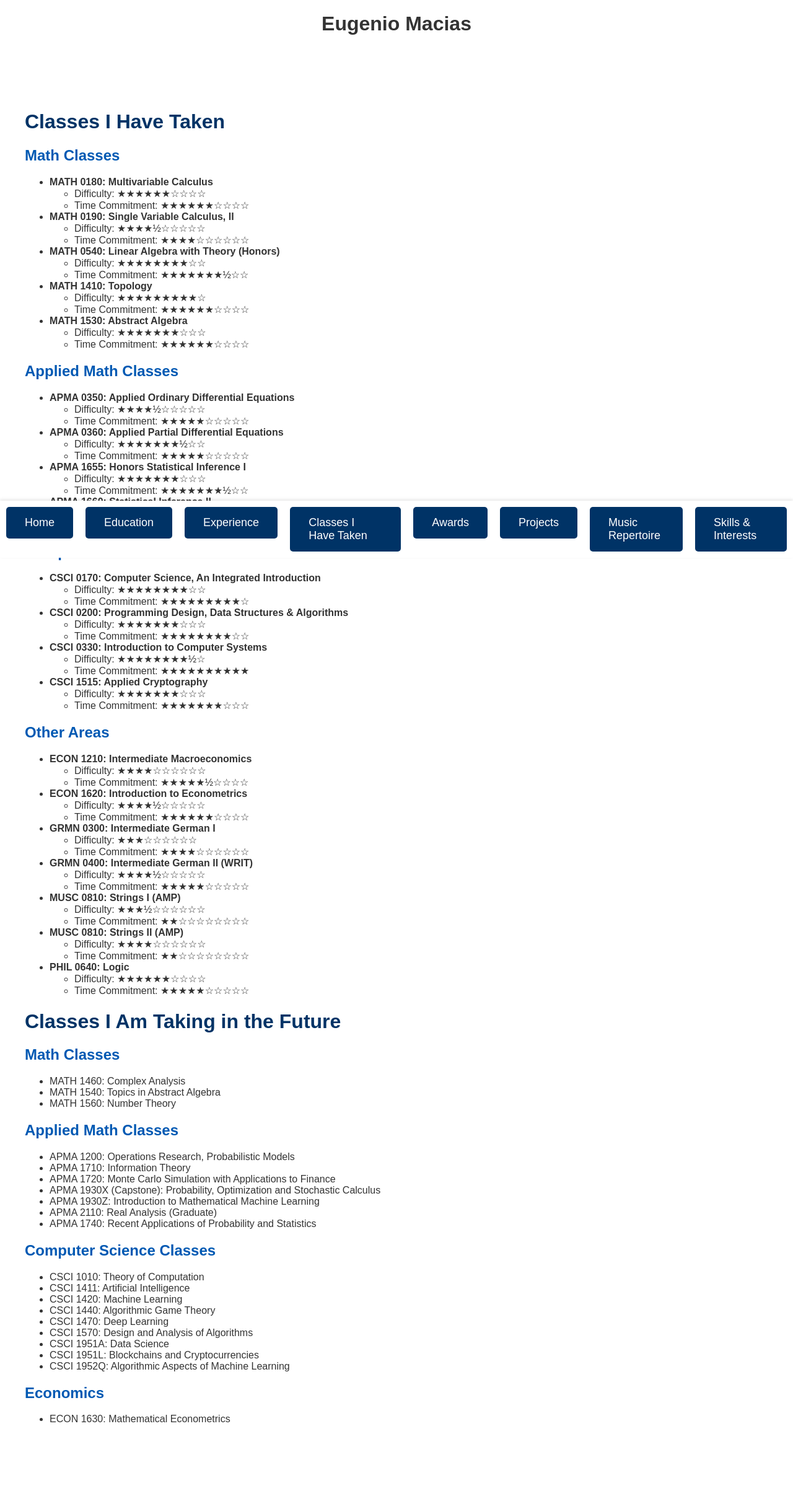
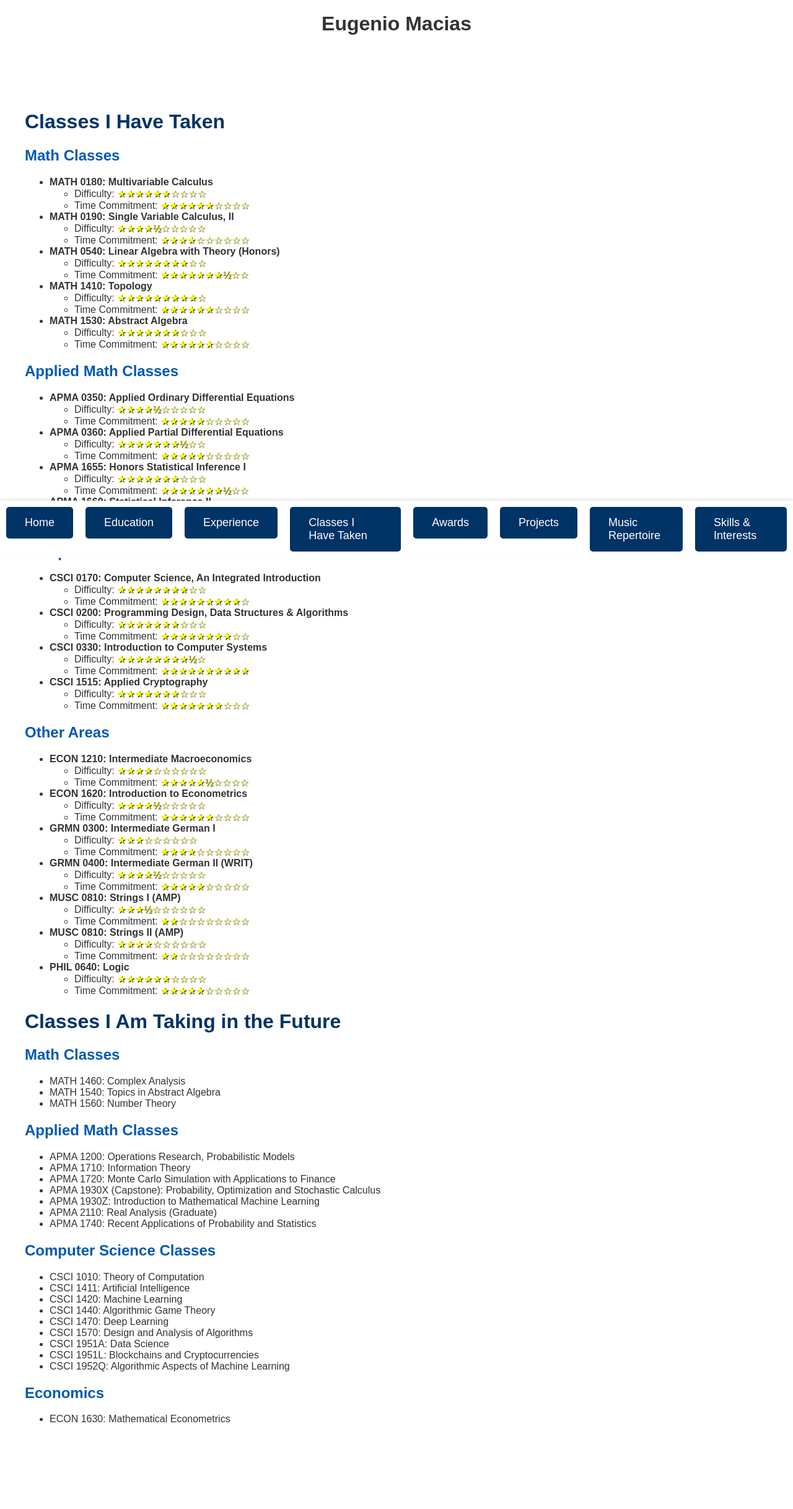
Before and after one commit to xXElGenio0203Xx/eugenio-macias.github.io, a Jekyll site: the page built from classes-i-have-taken.md, in a window 1280 px wide. Shown: the whole page at 62% size. Built offline with Jekyll 4.4.1, drawn with Linux system fonts in a browser that asks for light colours.

Commit message:
Update style.css

```diff
--- a/assets/css/style.css
+++ b/assets/css/style.css
@@ -120,4 +120,43 @@ main h2 {
 }
 
 main h3 {
-  color: #0073e6; /* Even lighter blue
+  color: #0073e6; /* Even lighter blue */
+}
+
+main a {
+  color: #1a75ff; /* Bright blue for links */
+}
+
+main a:hover {
+  color: #0059b3; /* Slightly lighter blue on hover */
+}
+
+/* Animation styles */
+@keyframes fall {
+  0% {
+    transform: translateY(-50px);
+    opacity: 0;
+  }
+  100% {
+    transform: translateY(0);
+    opacity: 1;
+  }
+}
+
+.animated-text span {
+  display: inline-block;
+  opacity: 0;
+  white-space: pre; /* Preserve white spaces */
+}
+
+.animated-text span.show {
+  animation: fall 0.3s forwards; /* Make the animation faster */
+}
+
+/* Stars styles */
+.stars {
+  display: inline-block;
+  font-size: 16px; /* Adjust size as needed */
+  color: yellow;
+  text-shadow: 1px 1px 1px #000;
+}
```
